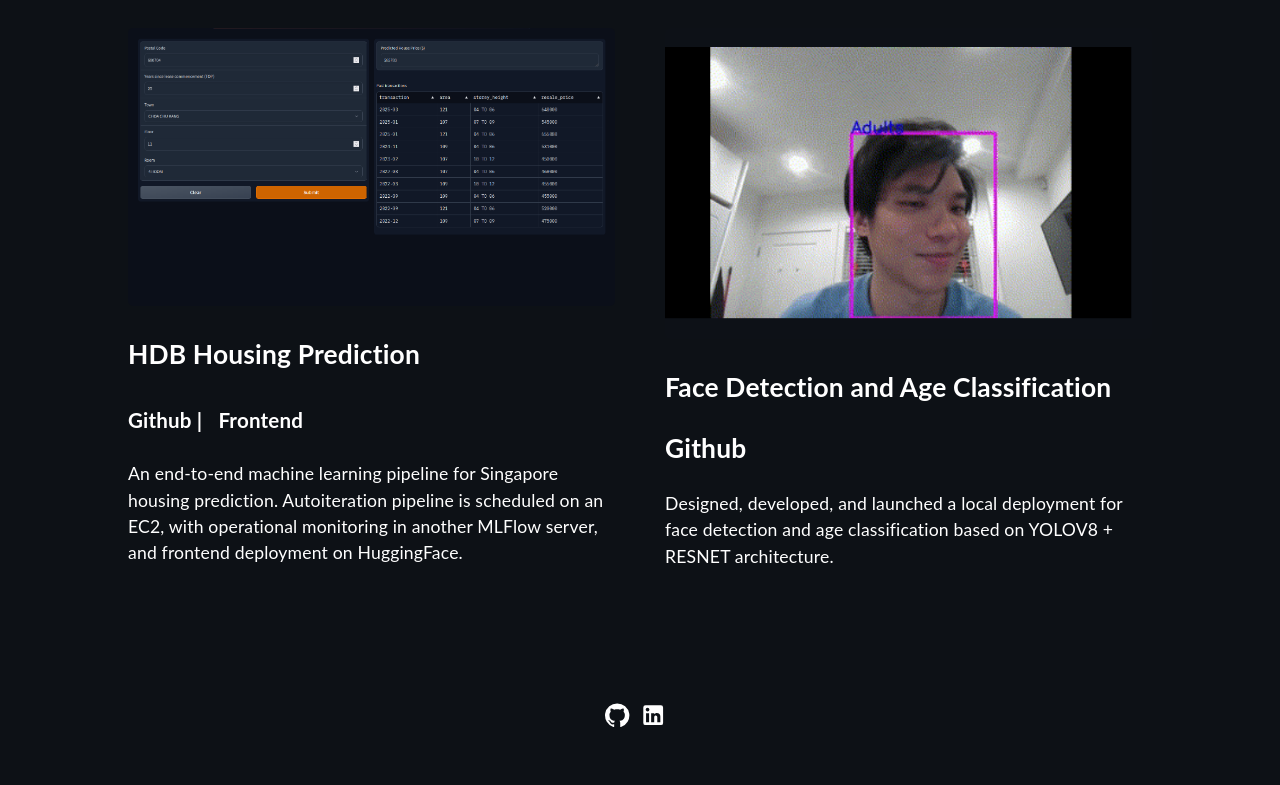
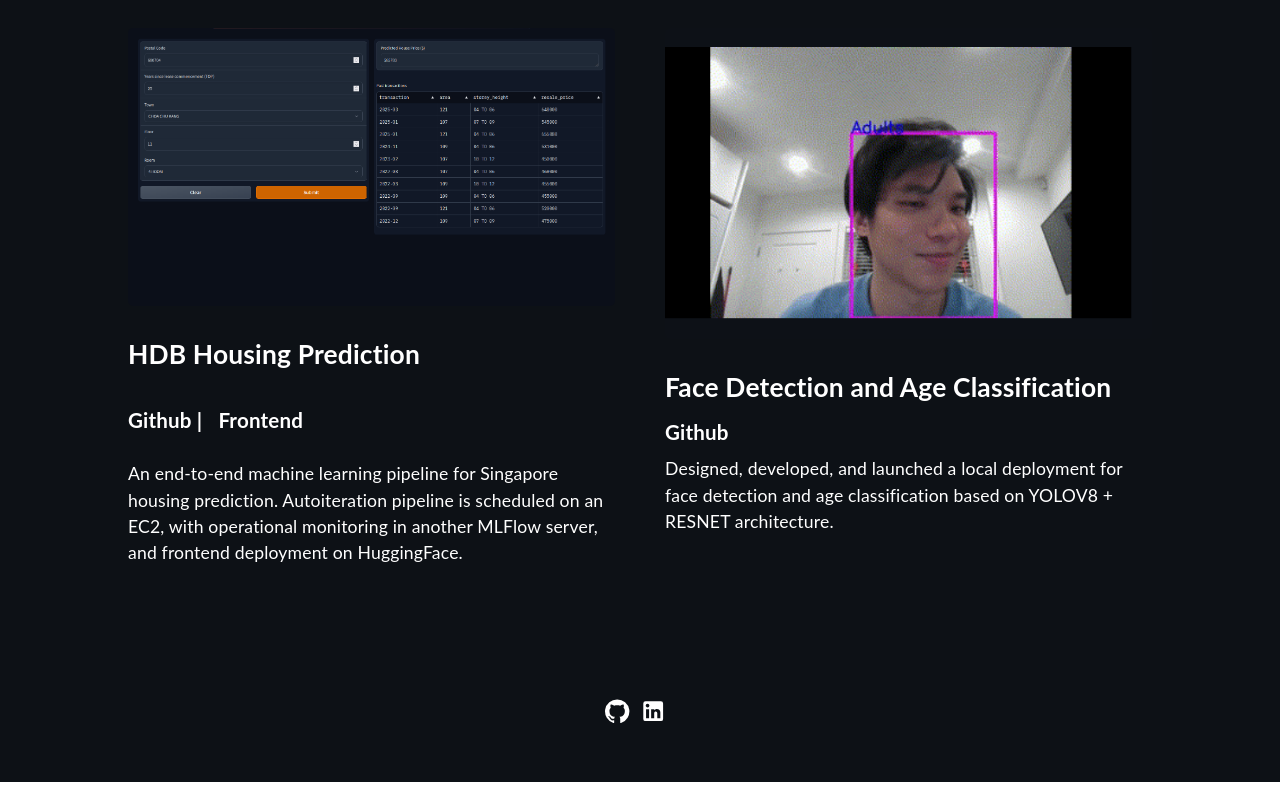
Before and after one commit to sivakornchong/sivakornchong.github.io, a React (Create React App) app: page / in a window 1280 px wide. Shown: the part 5306-6091 px from the top of the page. Built offline with nearby package versions, Linux system fonts and the light colour scheme.

Commit message:
minor fix

```diff
--- a/src/components/Project.tsx
+++ b/src/components/Project.tsx
@@ -22,7 +22,7 @@ function Project() {
             <div className="project">
                 <a href="https://github.com/sivakornchong/fd_widerface_yolov8" target="_blank" rel="noreferrer"><img src={project02} className="zoom" alt="thumbnail" width="100%"/></a>
                 <h2>Face Detection and Age Classification</h2>
-                <a href="https://github.com/sivakornchong/fd_widerface_yolov8" target="_blank" rel="noreferrer"><h2>Github</h2></a>
+                <a href="https://github.com/sivakornchong/fd_widerface_yolov8" target="_blank" rel="noreferrer"><h3>Github</h3></a>
                 <p>Designed, developed, and launched a local deployment for face detection and age classification based on YOLOV8 + RESNET architecture.</p>
             </div>
             {/* <div className="project">
```
